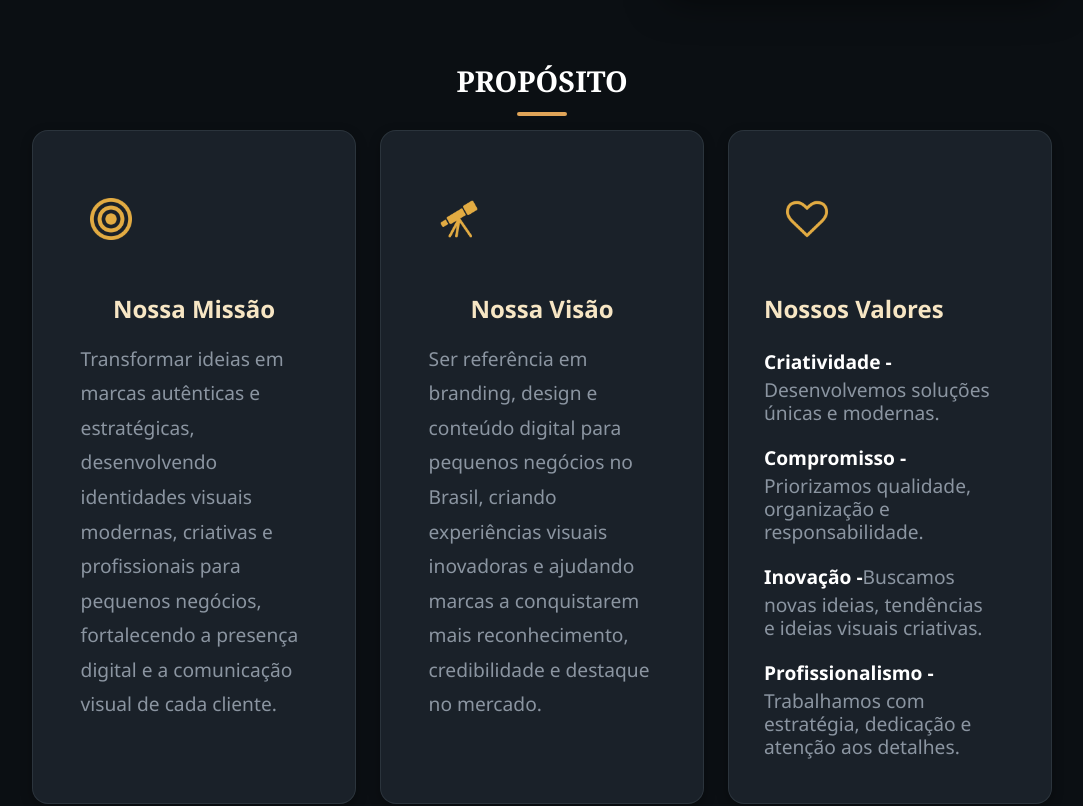
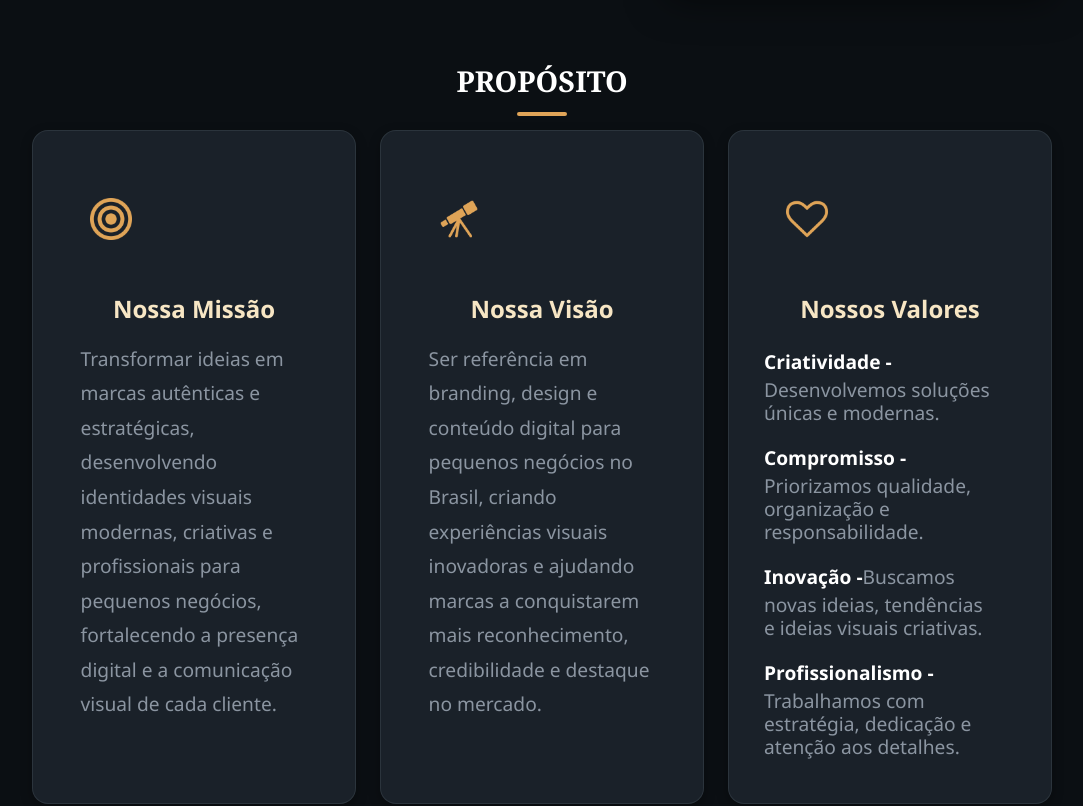
Before and after one commit to IsaqueA-B/Studio-Ambar, a React (Vite) app: page /sobre in a window 1280 px wide. Shown: the part 860-1666 px from the top of the page, without its empty margins (178-1261 px from the left). Built offline with nearby package versions, Linux system fonts and the light colour scheme; a web font is replaced by a local one.

Commit message:
Cássio-Sobre-e-icons-30/06/2026-2.0

```diff
--- a/src/styles/Gerais/cards.css
+++ b/src/styles/Gerais/cards.css
@@ -39,14 +39,14 @@ margin: 0 auto;
 text-align: left;
 }
 .card-valores {
-text-align: left;
 display: flex;
 flex-direction: column;
-
-justify-content: flex-start;
-align-items: flex-start;
+justify-content: center;
+align-items: left;
 }
-
+.card-valores.card-titulo {
+align-items: center;
+}
 .card-valores h3 {
 margin-bottom: 20px;
 }
--- a/src/styles/Pages/sobre.css
+++ b/src/styles/Pages/sobre.css
@@ -159,6 +159,8 @@
   font-size: 1.5rem;
   display: flex;
   justify-content: center;
+  text-align: center;
+
   /* pode ser sobrescrito se necessário */
 }
 
@@ -223,5 +225,5 @@
   width: 42px;
   height: 42px;
   object-fit: contain;
-filter: invert(73%) sepia(39%) saturate(741%) hue-rotate(352deg) brightness(94%) contrast(88%);
+filter: var(--brand-ambar-filter);
 }
```
